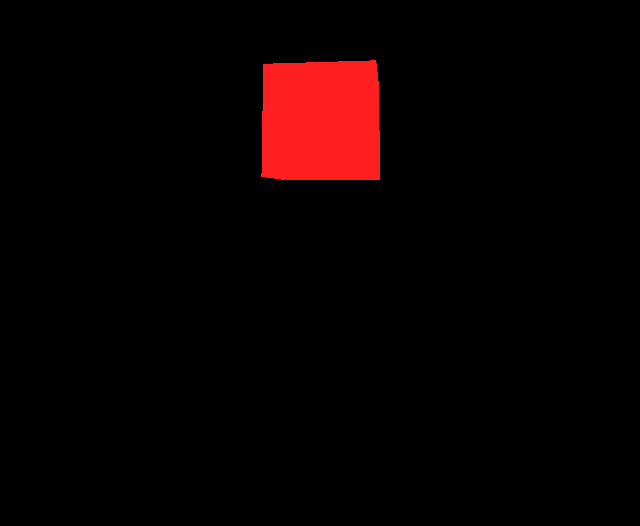
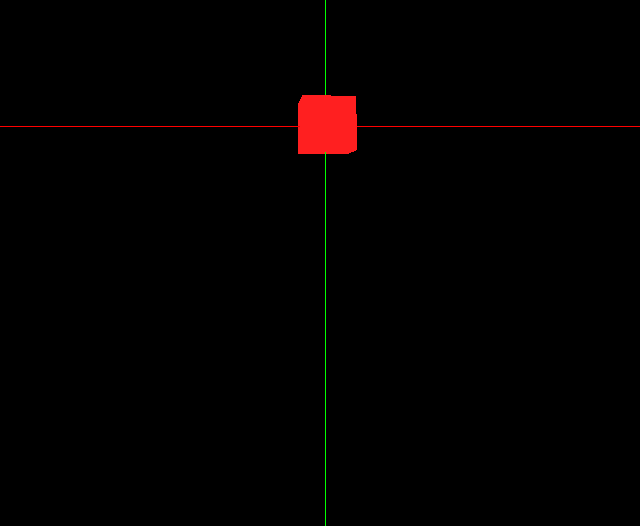
Before and after one commit to mahmodHammad/shadow, a website: page three.html in a window 1280 px wide. Shown: the part 274-800 px from the top of the page, without its empty margins (314-954 px from the left). Drawn offline with nearby package versions, Linux system fonts and the light colour scheme.

Commit message:
reafactoring, adding cooard axis

```diff
--- /dev/null
+++ b/js/animate.js
@@ -0,0 +1,8 @@
+function animate() {
+    requestAnimationFrame(animate);
+    cube.rotation.x += 0.01;
+    cube.rotation.y += 0.01;
+
+    renderer.render(scene, camera);
+  }
+  animate();
--- /dev/null
+++ b/js/coard.js
@@ -0,0 +1,14 @@
+function createCoord(x, y, z, col) {
+    const points = [];
+    points.push(new THREE.Vector3(-10 * x, -10 * y, -10 * z));
+    points.push(new THREE.Vector3(10 * x, 10 * y, 10 * z));
+    const material = new THREE.LineBasicMaterial({ color: col });
+    const geometry = new THREE.BufferGeometry()
+      .setFromPoints(points)
+      .scale(5, 2, 13);
+    const line = new THREE.Line(geometry, material);
+    scene.add(line);
+  }
+  createCoord(1, 0, 0, 0xff0000);
+  createCoord(0, 1, 0, 0x00ff00);
+  createCoord(0, 0, 1, 0x0055ff);
--- /dev/null
+++ b/js/init.js
@@ -0,0 +1,11 @@
+var scene = new THREE.Scene();
+var camera = new THREE.PerspectiveCamera(
+  75,
+  window.innerWidth / window.innerHeight,
+  0.1,
+  1000
+);
+camera.position.z = 10;
+var renderer = new THREE.WebGLRenderer();
+renderer.setSize(window.innerWidth, window.innerHeight);
+document.body.appendChild(renderer.domElement);
--- a/js/simulation.js
+++ b/js/simulation.js
@@ -1,16 +1,3 @@
-var scene = new THREE.Scene();
-var camera = new THREE.PerspectiveCamera(
-  75,
-  window.innerWidth / window.innerHeight,
-  0.1,
-  1000
-);
-camera.position.z = 5;
-
-var renderer = new THREE.WebGLRenderer();
-renderer.setSize(window.innerWidth, window.innerHeight);
-document.body.appendChild(renderer.domElement);
-
 function createCube() {
   const geometry = new THREE.BoxGeometry();
   const material = new THREE.MeshBasicMaterial({ color: 0xff1f20 });
@@ -19,11 +6,3 @@ function createCube() {
 }
 const cube = createCube();
 scene.add(cube);
-
-function animate() {
-  requestAnimationFrame(animate);
-  cube.rotation.x += 0.01;
-  cube.rotation.y += 0.11;
-  renderer.render(scene, camera);
-}
-animate();
--- a/three.html
+++ b/three.html
@@ -1,15 +1,22 @@
 <!DOCTYPE html>
 <html>
   <head>
-		<meta charset="utf-8">
+    <meta charset="utf-8" />
     <title>My first three.js app</title>
     <style>
-			body { margin: 0; }
-			canvas { display: block; }
+      body {
+        margin: 0;
+      }
+      canvas {
+        display: block;
+      }
     </style>
   </head>
   <body>
     <script src="./node_modules/three/build/three.js"></script>
-		<script src="js/simulation.js" ></script>
+    <script src="js/init.js"></script>
+    <script src="js/coard.js"></script>
+    <script src="js/simulation.js"></script>
+    <script src="js/animate.js"></script>
   </body>
 </html>
```
Lines whose indentation alone changed are shown as unchanged.
